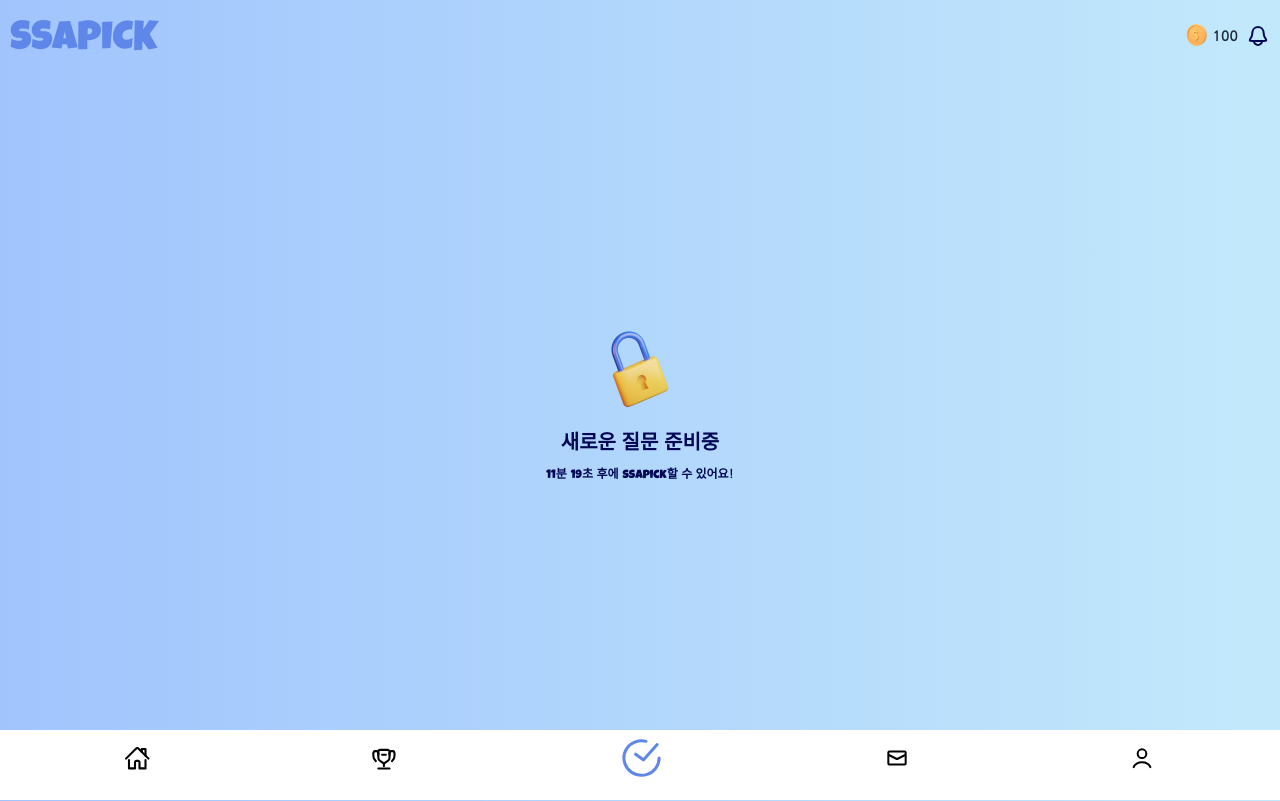
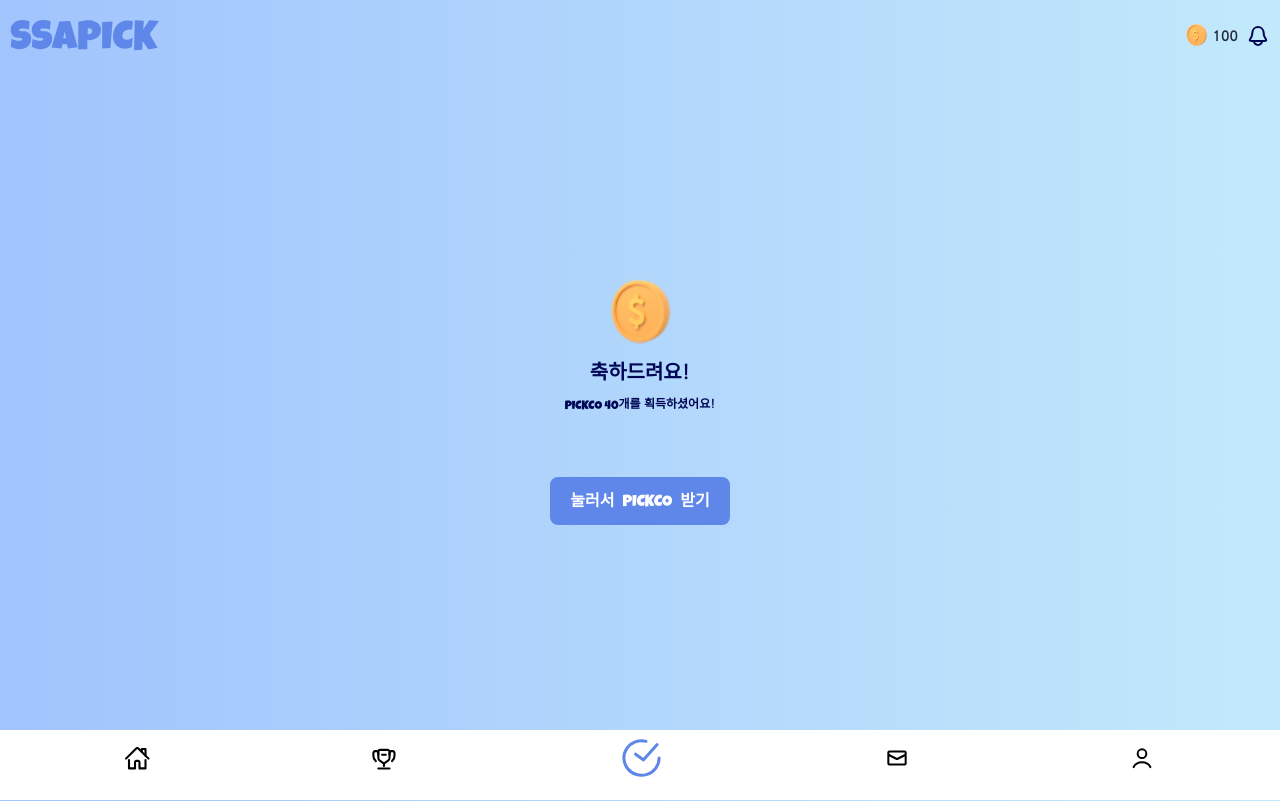
Before and after one commit to rlaehdud1002/SSAPICK, a React (Create React App) app in the folder client/: page /pick in a window 1280 px wide. Built offline with nearby package versions, Linux system fonts and the light colour scheme.

Commit message:
[FEAT] pick complete page

```diff
--- /dev/null
+++ b/client/src/components/PickPage/PickComplete.tsx
@@ -0,0 +1,25 @@
+import CoinIcon from 'icons/CoinIcon';
+
+const PickComplete = () => {
+  return (
+    <div
+      className="w-full flex flex-col items-center justify-center pb-[70px]"
+      style={{ height: 'calc(100vh - 70px)' }}
+    >
+      <CoinIcon
+        width={72}
+        height={72}
+        className="flex items-center justify-center"
+      />
+      <p className="text-[20px] my-2">축하드려요!</p>
+      <div className="flex flex-row items-center text-[12px]">
+        <p className="luckiest_guy pt-1.5">PICKCO 40</p>개를 획득하셨어요!
+      </div>
+      <div className="bg-ssapick rounded-lg flex flex-row px-5 py-3 mt-16">
+        눌러서 <p className="luckiest_guy pt-1.5 px-2">PICKCO</p>받기
+      </div>
+    </div>
+  );
+};
+
+export default PickComplete;
--- a/client/src/icons/CoinIcon.tsx
+++ b/client/src/icons/CoinIcon.tsx
@@ -1,12 +1,13 @@
 interface CoinIconProps {
   width: number;
   height: number;
+  className?: string;
 }
 
-const CoinIcon = ({ width, height }: CoinIconProps) => {
+const CoinIcon = ({ width, height, className }: CoinIconProps) => {
   return (
     <img
-      className="cursor-pointer "
+      className={`cursor-pointer, ${className}`}
       width={width}
       height={height}
       src="/icons/Coin.png"
--- a/client/src/pages/Pick.tsx
+++ b/client/src/pages/Pick.tsx
@@ -1,12 +1,14 @@
-// import Question from 'components/PickPage/Question';
-// import Choice from 'components/PickPage/Choice';
-// import ShuffleIcon from 'icons/ShuffleIcon';
+import Question from 'components/PickPage/Question';
+import Choice from 'components/PickPage/Choice';
+import ShuffleIcon from 'icons/ShuffleIcon';
 import CoolTime from 'components/PickPage/CoolTime';
+import PickComplete from "components/PickPage/PickComplete";
 
 const Pick = () => {
   return (
     <div className='relative'>
-      <CoolTime />
+      <PickComplete />
+      {/* <CoolTime /> */}
       {/* <Question category="프로젝트" />
       <div className="m-7">
         <div className='flex flex-row justify-end'>
```
